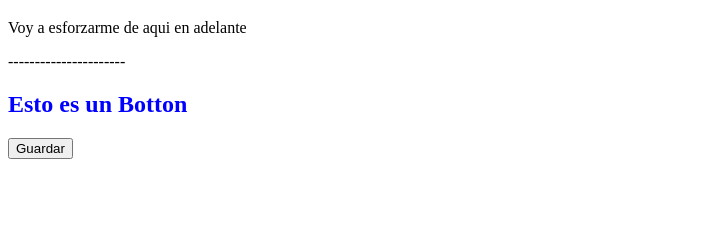
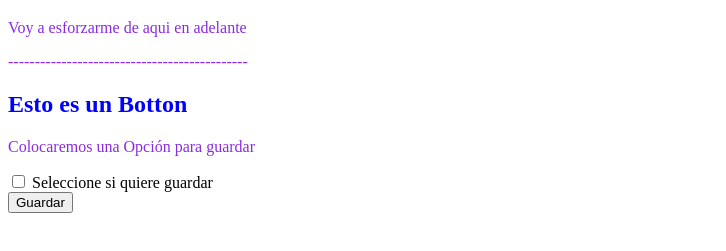
Before and after one commit to Jota-07/RepositorioA, a plain HTML site: page Index.html in a window 1280 px wide. Shown: the part 61-312 px from the top of the page, without its empty margins (0-726 px from the left). Drawn offline with Linux system fonts and the light colour scheme.

Commit message:
cambios en appJota

```diff
--- a/Index.html
+++ b/Index.html
@@ -11,8 +11,19 @@
 <body>
     <h1> Hola, este es mi Primer codigo de Programación.</h1>
     <p>Voy a esforzarme de aqui en adelante</p>
-    <p>----------------------</p>
+    <p>---------------------------------------------</p>
     <h2>Esto es un Botton</h2>
+
+    <p>Colocaremos una Opción para guardar</p>
+
+    <div class="form-check form-switch">
+        <input class="form-check-input" type="checkbox" role="switch" id="flexSwitchCheckDefault">
+        <label class="form-check-label" for="flexSwitchCheckDefault">Seleccione si quiere guardar</label>
+      </div>
+
+
     <button>Guardar</button>
+
+
 </body>
 </html>
--- a/Styles.css
+++ b/Styles.css
@@ -1,3 +1,7 @@
 h2{
     color: blue;
 }
+
+p{
+    color:blueviolet
+}
```
